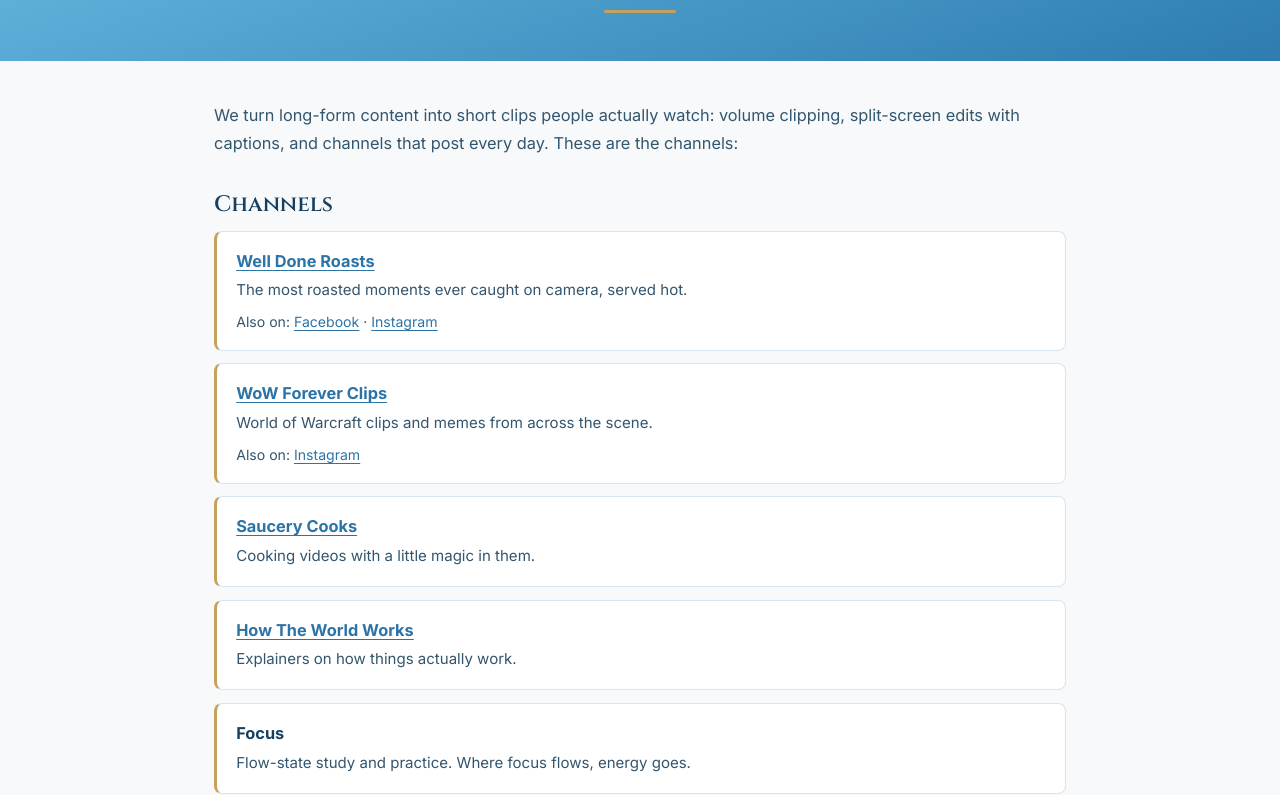
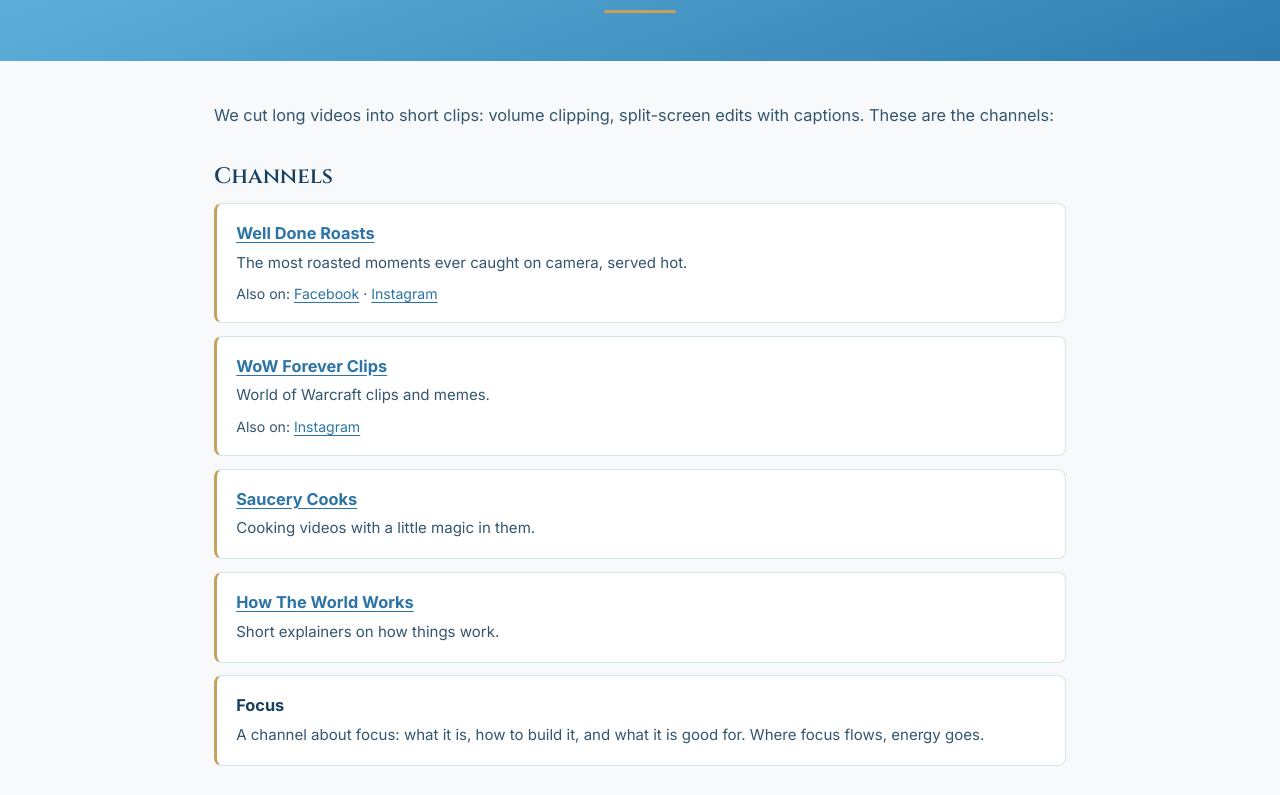
Before and after one commit to howard2224/followyourwill-site, a plain HTML site: page clips/index.html in a window 1280 px wide. Shown: the part 180-975 px from the top of the page. Drawn offline with Linux system fonts and the light colour scheme.

Commit message:
Clips page: re-voice pass, intro and channel lines (Roundtable 12)

```diff
--- a/clips/index.html
+++ b/clips/index.html
@@ -39,14 +39,14 @@
   <div class="rule"></div>
 </header>
 <main>
-  <p class="lede">We turn long-form content into short clips people actually watch: volume clipping, split-screen edits with captions, and channels that post every day. These are the channels:</p>
+  <p class="lede">We cut long videos into short clips: volume clipping, split-screen edits with captions. These are the channels:</p>
   <h2>Channels</h2>
   <ul class="channels">
     <li><strong><a href="https://www.youtube.com/@WellDoneRoasts">Well Done Roasts</a></strong><span>The most roasted moments ever caught on camera, served hot.</span><span class="socials">Also on: <a href="https://www.facebook.com/profile.php?id=61596313334225">Facebook</a> · <a href="https://www.instagram.com/welldonedebates">Instagram</a></span></li>
-    <li><strong><a href="https://www.youtube.com/@WoWForeverAndEver">WoW Forever Clips</a></strong><span>World of Warcraft clips and memes from across the scene.</span><span class="socials">Also on: <a href="https://www.instagram.com/wowforeverclipsfyb">Instagram</a></span></li>
+    <li><strong><a href="https://www.youtube.com/@WoWForeverAndEver">WoW Forever Clips</a></strong><span>World of Warcraft clips and memes.</span><span class="socials">Also on: <a href="https://www.instagram.com/wowforeverclipsfyb">Instagram</a></span></li>
     <li><strong><a href="https://www.youtube.com/@SauceryCooksFYB">Saucery Cooks</a></strong><span>Cooking videos with a little magic in them.</span></li>
-    <li><strong><a href="https://www.youtube.com/@HowTheWorldWorks-d9l">How The World Works</a></strong><span>Explainers on how things actually work.</span></li>
-    <li><strong>Focus</strong><span>Flow-state study and practice. Where focus flows, energy goes.</span></li>
+    <li><strong><a href="https://www.youtube.com/@HowTheWorldWorks-d9l">How The World Works</a></strong><span>Short explainers on how things work.</span></li>
+    <li><strong>Focus</strong><span>A channel about focus: what it is, how to build it, and what it is good for. Where focus flows, energy goes.</span></li>
   </ul>
   <h2>Work with us</h2>
   <p class="lede">Clipping campaigns and channel work: <a href="/contact/">will@followyourwill.com</a></p>
```
